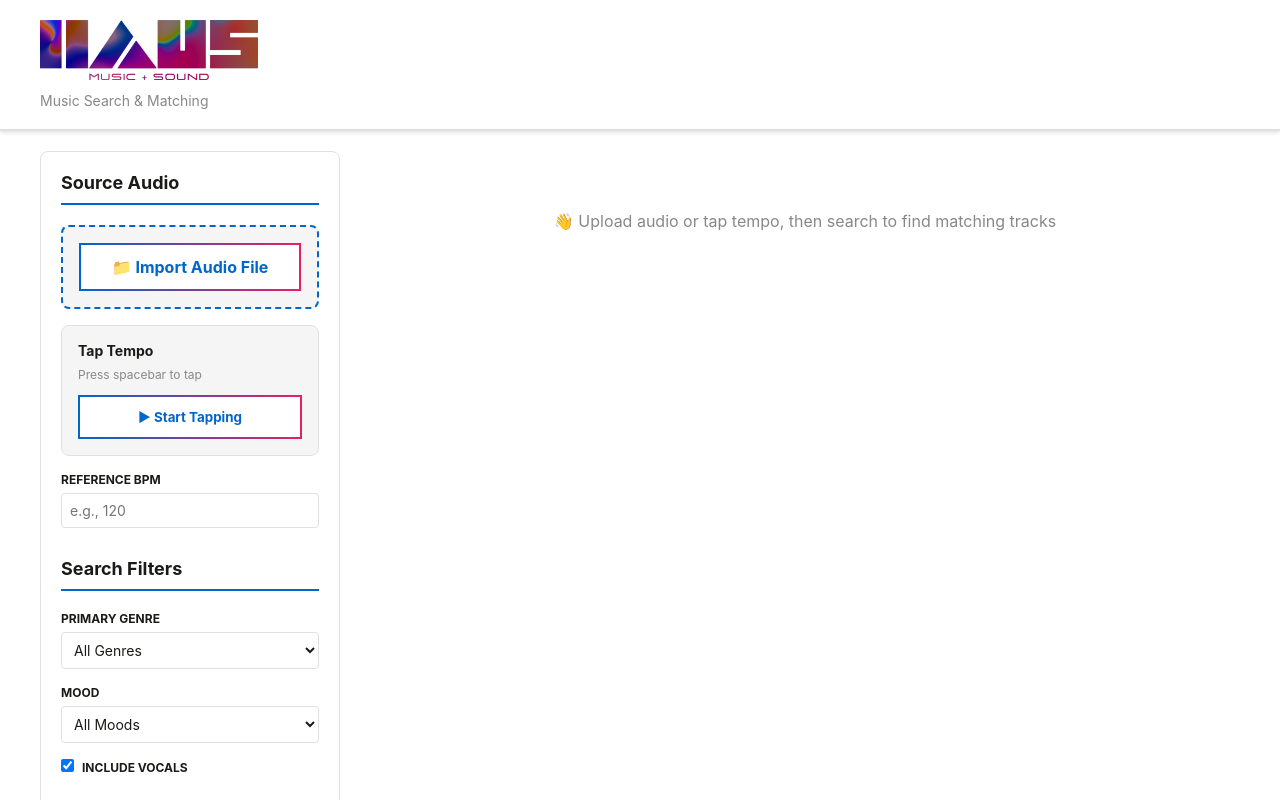
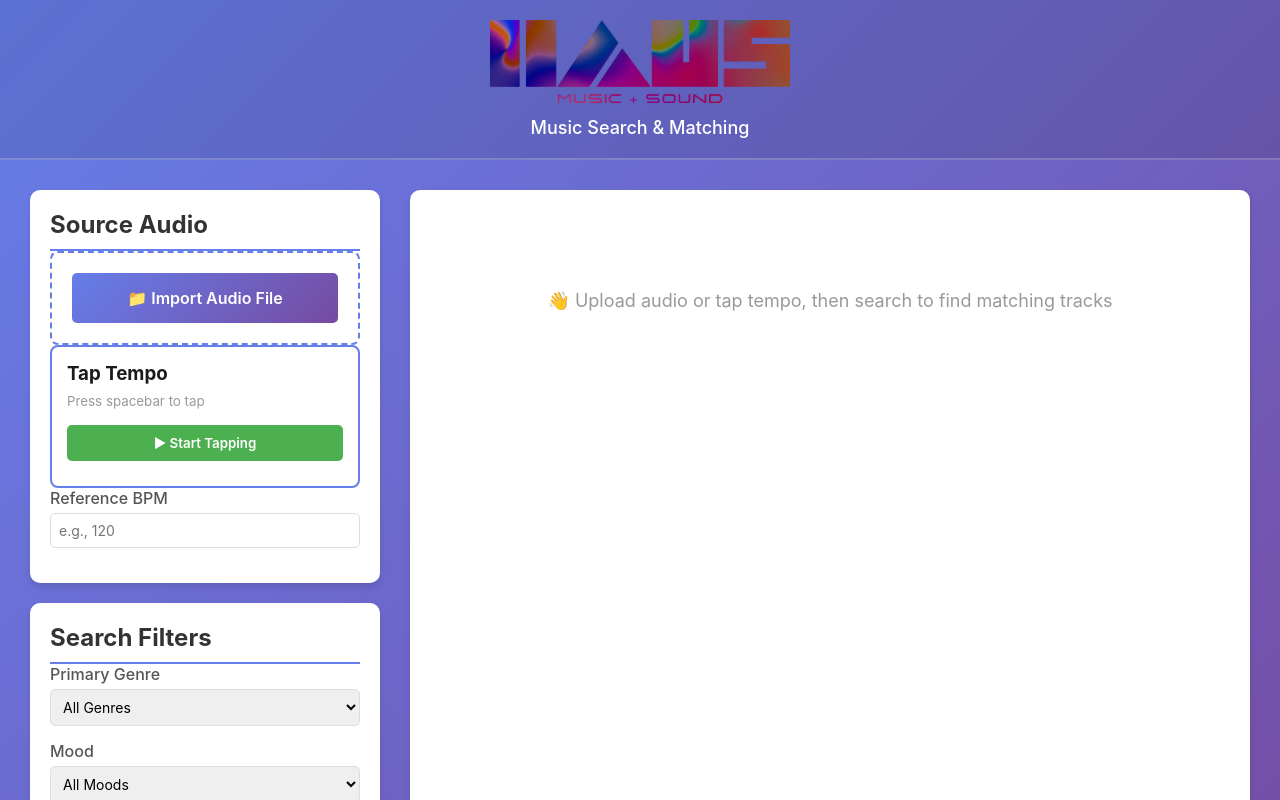
Before and after one commit to ESteinert12/haus-metatool-web, a Next.js app: page / in a window 1280 px wide. Shown: the top 800 px of the page. Built offline with nearby package versions, Linux system fonts and the light colour scheme.

Commit message:
Update CSS module with complete styles

```diff
--- a/styles/Home.module.css
+++ b/styles/Home.module.css
@@ -1,349 +1,83 @@
-/* HAUS Brand Colors - using direct values since CSS Modules don't support :root */
-
 .container {
   min-height: 100vh;
-  background: #FFFFFF;
-  display: flex;
-  flex-direction: column;
+  background: linear-gradient(135deg, #667eea 0%, #764ba2 100%);
 }
 
-/* Header */
 .header {
-  background: #FFFFFF;
-  border-bottom: 2px solid #E0E0E0;
-  padding: 20px 40px;
-  box-shadow: 0 2px 4px rgba(0, 0, 0, 0.1);
-}
-
-.logo {
-  font-size: 28px;
-  font-weight: bold;
-  color: #0066CC;
-  margin-bottom: 4px;
+  background: rgba(0, 0, 0, 0.1);
+  padding: 20px;
+  text-align: center;
+  border-bottom: 2px solid rgba(255, 255, 255, 0.2);
 }
 
 .logoImg {
-  max-height: 60px;
-  width: auto;
-  margin-bottom: 8px;
+  max-width: 300px;
+  height: auto;
+  margin-bottom: 10px;
 }
 
 .subtitle {
-  font-size: 14px;
-  color: #888888;
+  color: white;
+  font-size: 18px;
+  font-weight: 500;
 }
 
-/* Main Layout */
 .main {
-  flex: 1;
-  display: flex;
-  padding: 20px 40px;
+  padding: 30px;
+  max-width: 1400px;
+  margin: 0 auto;
 }
 
 .grid {
   display: grid;
-  grid-template-columns: 300px 1fr;
+  grid-template-columns: 350px 1fr;
   gap: 30px;
-  width: 100%;
-  max-width: 1400px;
 }
 
-/* Sidebar - Filters */
 .sidebar {
-  background: #FFFFFF;
-  padding: 20px;
-  border: 1px solid #E0E0E0;
-  border-radius: 8px;
-  height: fit-content;
-  position: sticky;
-  top: 20px;
+  display: flex;
+  flex-direction: column;
+  gap: 20px;
 }
 
-.sidebar h2 {
-  margin: 0 0 20px 0;
-  font-size: 18px;
-  color: #1A1A18;
-  border-bottom: 2px solid #0066CC;
+.section {
+  background: white;
+  padding: 20px;
+  border-radius: 10px;
+  box-shadow: 0 4px 6px rgba(0, 0, 0, 0.1);
+}
+
+.section h2 {
+  margin-top: 0;
+  color: #333;
+  border-bottom: 2px solid #667eea;
   padding-bottom: 10px;
 }
 
 .filterGroup {
-  margin-bottom: 16px;
+  margin-bottom: 15px;
 }
 
 .filterGroup label {
   display: block;
-  font-size: 12px;
-  font-weight: bold;
-  color: #1A1A18;
-  margin-bottom: 6px;
-  text-transform: uppercase;
+  margin-bottom: 5px;
+  font-weight: 500;
+  color: #555;
 }
 
 .filterGroup input,
 .filterGroup select {
   width: 100%;
   padding: 8px;
-  border: 1px solid #E0E0E0;
-  border-radius: 4px;
+  border: 1px solid #ddd;
+  border-radius: 5px;
   font-size: 14px;
-  color: #1A1A18;
-  background: #FFFFFF;
-}
-
-.filterGroup input:focus,
-.filterGroup select:focus {
-  outline: none;
-  border-color: #0066CC;
-  box-shadow: 0 0 0 2px rgba(0, 102, 204, 0.1);
-}
-
-.filterGroup input[type="checkbox"] {
-  width: auto;
-  margin-right: 8px;
-}
-
-.searchBtn {
-  width: 100%;
-  padding: 12px;
-  margin-top: 20px;
-  background: #FFFFFF;
-  color: #0066CC;
-  border: 2px solid;
-  border-image: linear-gradient(90deg, #0066CC, #E91E63) 1;
-  border-radius: 4px;
-  font-size: 14px;
-  font-weight: bold;
-  cursor: pointer;
-  transition: all 0.3s;
-}
-
-.searchBtn:hover:not(:disabled) {
-  background: linear-gradient(90deg, #0066CC, #E91E63);
-  color: white;
-  border: 2px solid transparent;
-  transform: translateY(-2px);
-  box-shadow: 0 6px 16px rgba(233, 30, 99, 0.3);
-}
-
-.searchBtn:disabled {
-  opacity: 0.5;
-  cursor: not-allowed;
-}
-
-/* Results Section */
-.results {
-  background: #FFFFFF;
-}
-
-.results h2 {
-  color: #1A1A18;
-  margin-bottom: 20px;
-  font-size: 20px;
-}
-
-.placeholder {
-  text-align: center;
-  padding: 60px 20px;
-  color: #888888;
-  font-size: 16px;
-}
-
-.loading {
-  text-align: center;
-  padding: 60px 20px;
-  color: #0066CC;
-  font-size: 16px;
-}
-
-/* Results List */
-.resultsList {
-  display: grid;
-  gap: 16px;
-}
-
-.card {
-  background: #FFFFFF;
-  border: 1px solid #E0E0E0;
-  border-radius: 8px;
-  padding: 16px;
-  transition: all 0.2s;
-}
-
-.card:hover {
-  box-shadow: 0 4px 12px rgba(0, 102, 204, 0.1);
-  border-color: #0066CC;
-}
-
-.cardHeader {
-  display: flex;
-  justify-content: space-between;
-  align-items: flex-start;
-  margin-bottom: 12px;
-}
-
-.cardHeader h3 {
-  margin: 0;
-  color: #1A1A18;
-  font-size: 16px;
-  flex: 1;
-}
-
-.sku {
-  font-size: 12px;
-  color: #888888;
-  background: #F5F5F5;
-  padding: 4px 8px;
-  border-radius: 4px;
-  white-space: nowrap;
-  margin-left: 12px;
-}
-
-.cardMeta {
-  display: flex;
-  gap: 16px;
-  font-size: 13px;
-  color: #1A1A18;
-  margin-bottom: 12px;
-  flex-wrap: wrap;
-}
-
-.cardMeta span {
-  display: flex;
-  align-items: center;
-  gap: 4px;
-}
-
-/* Submixes */
-.submixes {
-  margin: 12px 0;
-}
-
-.submixes strong {
-  display: block;
-  font-size: 12px;
-  color: #888888;
-  margin-bottom: 8px;
-  text-transform: uppercase;
-}
-
-.submixBtns {
-  display: flex;
-  gap: 6px;
-  flex-wrap: wrap;
-}
-
-.submixBtn {
-  padding: 4px 10px;
-  background: #FFFFFF;
-  color: #0066CC;
-  border: 1px solid;
-  border-image: linear-gradient(90deg, #0066CC, #E91E63) 1;
-  border-radius: 4px;
-  font-size: 12px;
-  cursor: pointer;
-  transition: all 0.2s;
-}
-
-.submixBtn:hover {
-  background: linear-gradient(90deg, #0066CC, #E91E63);
-  color: white;
-  font-weight: bold;
-  border: 1px solid transparent;
-}
-
-/* Actions */
-.actions {
-  display: flex;
-  gap: 8px;
-  margin-top: 12px;
-  border-top: 1px solid #E0E0E0;
-  padding-top: 12px;
-}
-
-.copyBtn,
-.playBtn {
-  flex: 1;
-  padding: 8px 12px;
-  border: none;
-  border-radius: 4px;
-  font-size: 13px;
-  font-weight: bold;
-  cursor: pointer;
-  transition: all 0.2s;
-}
-
-.copyBtn {
-  background: #FFFFFF;
-  color: #0066CC;
-  border: 1px solid;
-  border-image: linear-gradient(90deg, #0066CC, #E91E63) 1;
-}
-
-.copyBtn:hover {
-  background: linear-gradient(90deg, #0066CC, #E91E63);
-  color: white;
-  border: 1px solid transparent;
-}
-
-.playBtn {
-  background: linear-gradient(90deg, #0066CC, #E91E63);
-  color: white;
-  border: none;
-}
-
-.playBtn:hover {
-  background: linear-gradient(90deg, #0066CC, #E91E63);
-  transform: translateY(-2px);
-  box-shadow: 0 6px 16px rgba(233, 30, 99, 0.3);
-}
-
-/* Dropbox Preview Player */
-.dropboxPlayer {
-  margin: 12px 0;
-  padding: 12px;
-  background: #F5F5F5;
-  border: 1px solid #E0E0E0;
-  border-radius: 4px;
-}
-
-.audioPreview {
-  width: 100%;
-  height: 32px;
-  outline: none;
-}
-
-.fileName {
-  display: block;
-  margin-top: 8px;
-  font-size: 11px;
-  color: #888888;
-  word-break: break-word;
-}
-
-/* Responsive */
-@media (max-width: 1024px) {
-  .grid {
-    grid-template-columns: 1fr;
-  }
-
-  .sidebar {
-    position: relative;
-    top: 0;
-  }
-}
-
-/* Source Audio & Tap Tempo Sections */
-.section {
-  margin-bottom: 30px;
 }
 
 .sourceBox {
-  background: #F5F5F5;
-  border: 2px dashed #0066CC;
+  border: 2px dashed #667eea;
+  padding: 20px;
   border-radius: 8px;
-  padding: 16px;
-  margin-bottom: 16px;
   text-align: center;
 }
 
@@ -352,222 +86,331 @@
 }
 
 .uploadBtn {
-  padding: 12px;
-  background: #FFFFFF;
-  color: #0066CC;
-  border: 2px solid;
-  border-image: linear-gradient(90deg, #0066CC, #E91E63) 1;
-  border-radius: 4px;
-  font-weight: bold;
-  transition: all 0.3s;
-  cursor: pointer;
+  background: linear-gradient(135deg, #667eea 0%, #764ba2 100%);
+  color: white;
+  padding: 15px 20px;
+  border-radius: 5px;
+  font-weight: 600;
+  transition: transform 0.2s;
 }
 
 .uploadBtn:hover {
-  background: linear-gradient(90deg, #0066CC, #E91E63);
-  color: white;
-  border: 2px solid transparent;
-  transform: translateY(-2px);
-  box-shadow: 0 6px 16px rgba(233, 30, 99, 0.3);
+  transform: scale(1.05);
 }
 
 .fileInfo {
-  margin-top: 12px;
-  padding: 8px;
-  background: #E8F4FF;
-  border-radius: 4px;
+  margin-top: 15px;
+  padding: 10px;
+  background: #f0f0f0;
+  border-radius: 5px;
 }
 
 .fileInfo p {
-  margin: 0;
-  font-size: 13px;
-  color: #1A1A18;
-  font-weight: bold;
-  word-break: break-word;
-  overflow-wrap: break-word;
-  white-space: normal;
+  margin: 5px 0;
+  font-weight: 600;
 }
 
-.fileInfo small {
-  color: #888888;
-  font-size: 11px;
-}
-
-/* Audio Player */
 .playerBox {
-  margin-top: 12px;
-  padding: 12px;
-  background: #FFFFFF;
-  border: 1px solid #E0E0E0;
-  border-radius: 4px;
+  margin-top: 15px;
 }
 
 .audioPlayer {
   width: 100%;
-  height: 32px;
-  outline: none;
+  margin-top: 10px;
 }
 
 .analyzing {
-  margin-top: 12px;
-  padding: 12px;
-  background: #E8F4FF;
-  border: 1px solid #0066CC;
-  border-radius: 4px;
-  text-align: center;
-  color: #0066CC;
-  font-weight: bold;
-  font-size: 13px;
+  color: #667eea;
+  font-weight: 600;
+  margin-top: 10px;
 }
 
 .analysisResults {
-  margin-top: 12px;
-  padding: 12px;
-  background: #F0FFF0;
-  border: 1px solid #4CAF50;
-  border-radius: 4px;
-}
-
-.analysisResults strong {
-  display: block;
-  font-size: 12px;
-  color: #2E7D32;
-  margin-bottom: 8px;
-  text-transform: uppercase;
+  background: #e8f5e9;
+  padding: 15px;
+  border-radius: 5px;
+  margin-top: 15px;
+  border-left: 4px solid #4caf50;
 }
 
 .analysisMeta {
   display: flex;
   flex-direction: column;
-  gap: 6px;
-  font-size: 12px;
-  color: #1A1A18;
+  gap: 8px;
+  margin-top: 10px;
+  font-size: 14px;
 }
 
-.analysisMeta span {
-  display: flex;
-  align-items: center;
-  gap: 4px;
-}
-
-/* Tap Tempo */
 .tapTempoBox {
-  background: #F5F5F5;
-  border: 1px solid #E0E0E0;
+  border: 2px solid #667eea;
+  padding: 15px;
   border-radius: 8px;
-  padding: 16px;
-  margin-bottom: 16px;
 }
 
 .tapHeader {
-  margin-bottom: 12px;
+  margin-bottom: 15px;
 }
 
 .tapHeader h3 {
-  margin: 0 0 4px 0;
-  font-size: 14px;
-  color: #1A1A18;
+  margin: 0 0 5px 0;
 }
 
 .tapHeader small {
-  color: #888888;
-  font-size: 12px;
+  color: #999;
+}
+
+.tapStartBtn,
+.tapStopBtn,
+.tapResetBtn {
+  padding: 10px 15px;
+  border: none;
+  border-radius: 5px;
+  cursor: pointer;
+  font-weight: 600;
+  width: 100%;
+  margin-bottom: 10px;
 }
 
 .tapStartBtn {
-  width: 100%;
-  padding: 12px;
-  background: #FFFFFF;
-  color: #0066CC;
-  border: 2px solid;
-  border-image: linear-gradient(90deg, #0066CC, #E91E63) 1;
-  border-radius: 4px;
-  font-weight: bold;
-  cursor: pointer;
-  transition: all 0.3s;
+  background: #4caf50;
+  color: white;
 }
 
-.tapStartBtn:hover {
-  background: linear-gradient(90deg, #0066CC, #E91E63);
+.tapStopBtn {
+  background: #f44336;
   color: white;
-  border: 2px solid transparent;
-  transform: translateY(-2px);
-  box-shadow: 0 6px 16px rgba(233, 30, 99, 0.3);
+}
+
+.tapResetBtn {
+  background: #ff9800;
+  color: white;
 }
 
 .tapDisplay {
-  background: #FFFFFF;
-  border: 1px solid #E0E0E0;
-  border-radius: 4px;
-  padding: 12px;
-  margin-bottom: 12px;
+  background: #f5f5f5;
+  padding: 15px;
+  border-radius: 5px;
+  margin-bottom: 15px;
   text-align: center;
 }
 
 .tapCount {
-  font-size: 16px;
-  font-weight: bold;
-  color: #1A1A18;
-  margin-bottom: 8px;
+  font-size: 18px;
+  font-weight: 600;
 }
 
 .tapBpmResult {
   font-size: 24px;
-  font-weight: bold;
-  color: #E91E63;
+  color: #667eea;
+  font-weight: 700;
+  margin-top: 10px;
 }
 
 .tapButtonGroup {
   display: grid;
   grid-template-columns: 1fr 1fr;
-  gap: 8px;
+  gap: 10px;
 }
 
-.tapStopBtn,
-.tapResetBtn {
+.tapButtonGroup button {
   padding: 10px;
   border: none;
-  border-radius: 4px;
-  font-weight: bold;
+  border-radius: 5px;
   cursor: pointer;
-  transition: all 0.2s;
-  font-size: 12px;
+  font-weight: 600;
 }
 
-.tapStopBtn {
-  background: linear-gradient(90deg, #0066CC, #E91E63);
+.searchBtn {
+  width: 100%;
+  padding: 12px;
+  background: linear-gradient(135deg, #667eea 0%, #764ba2 100%);
   color: white;
   border: none;
+  border-radius: 5px;
+  font-weight: 600;
+  cursor: pointer;
+  font-size: 16px;
+  margin-top: 20px;
 }
 
-.tapStopBtn:hover {
-  background: linear-gradient(90deg, #0066CC, #E91E63);
-  box-shadow: 0 6px 16px rgba(233, 30, 99, 0.3);
+.searchBtn:hover:not(:disabled) {
+  opacity: 0.9;
 }
 
-.tapResetBtn {
-  background: #FFFFFF;
-  color: #0066CC;
-  border: 1px solid;
-  border-image: linear-gradient(90deg, #0066CC, #E91E63) 1;
+.searchBtn:disabled {
+  opacity: 0.6;
+  cursor: not-allowed;
 }
 
-.tapResetBtn:hover {
-  background: linear-gradient(90deg, #0066CC, #E91E63);
+.results {
+  background: white;
+  padding: 30px;
+  border-radius: 10px;
+  box-shadow: 0 4px 6px rgba(0, 0, 0, 0.1);
+  min-height: 400px;
+}
+
+.placeholder {
+  text-align: center;
+  padding: 60px 20px;
+  color: #999;
+}
+
+.placeholder p {
+  font-size: 18px;
+  margin: 10px 0;
+}
+
+.loading {
+  text-align: center;
+  padding: 40px;
+  color: #667eea;
+  font-weight: 600;
+}
+
+.resultsList {
+  display: grid;
+  grid-template-columns: repeat(auto-fill, minmax(300px, 1fr));
+  gap: 20px;
+  margin-top: 20px;
+}
+
+.card {
+  border: 1px solid #ddd;
+  padding: 20px;
+  border-radius: 8px;
+  background: #f9f9f9;
+  transition: transform 0.2s, box-shadow 0.2s;
+}
+
+.card:hover {
+  transform: translateY(-5px);
+  box-shadow: 0 8px 12px rgba(0, 0, 0, 0.15);
+}
+
+.cardHeader {
+  display: flex;
+  justify-content: space-between;
+  align-items: start;
+  margin-bottom: 15px;
+  border-bottom: 2px solid #667eea;
+  padding-bottom: 10px;
+}
+
+.cardHeader h3 {
+  margin: 0;
+  color: #333;
+  flex: 1;
+}
+
+.sku {
+  background: #667eea;
   color: white;
-  border: 1px solid transparent;
+  padding: 5px 10px;
+  border-radius: 3px;
+  font-size: 12px;
+  font-weight: 600;
+  white-space: nowrap;
+  margin-left: 10px;
+}
+
+.cardMeta {
+  display: flex;
+  flex-direction: column;
+  gap: 5px;
+  margin-bottom: 15px;
+  font-size: 14px;
+  color: #666;
+}
+
+.dropboxPlayer {
+  background: #f0f0f0;
+  padding: 10px;
+  border-radius: 5px;
+  margin: 15px 0;
+}
+
+.audioPreview {
+  width: 100%;
+  height: 30px;
+}
+
+.fileName {
+  display: block;
+  margin-top: 5px;
+  font-size: 12px;
+  color: #999;
+}
+
+.submixes {
+  margin: 15px 0;
+  padding: 10px;
+  background: #f5f5f5;
+  border-radius: 5px;
+}
+
+.submixBtns {
+  display: flex;
+  gap: 5px;
+  margin-top: 8px;
+  flex-wrap: wrap;
+}
+
+.submixBtn {
+  padding: 5px 10px;
+  background: white;
+  border: 1px solid #ddd;
+  border-radius: 3px;
+  font-size: 12px;
+  cursor: pointer;
+}
+
+.submixBtn:hover {
+  background: #667eea;
+  color: white;
+}
+
+.actions {
+  display: flex;
+  gap: 10px;
+  margin-top: 15px;
+}
+
+.copyBtn,
+.playBtn {
+  flex: 1;
+  padding: 10px;
+  border: none;
+  border-radius: 5px;
+  cursor: pointer;
+  font-weight: 600;
+  transition: 0.2s;
+}
+
+.copyBtn {
+  background: #667eea;
+  color: white;
+}
+
+.playBtn {
+  background: #4caf50;
+  color: white;
+}
+
+.copyBtn:hover {
+  opacity: 0.8;
+}
+
+.playBtn:hover {
+  opacity: 0.8;
 }
 
 @media (max-width: 768px) {
-  .main {
-    padding: 12px 20px;
+  .grid {
+    grid-template-columns: 1fr;
   }
 
-  .header {
-    padding: 16px 20px;
-  }
-
-  .logo {
-    font-size: 20px;
+  .resultsList {
+    grid-template-columns: 1fr;
   }
 }
```
